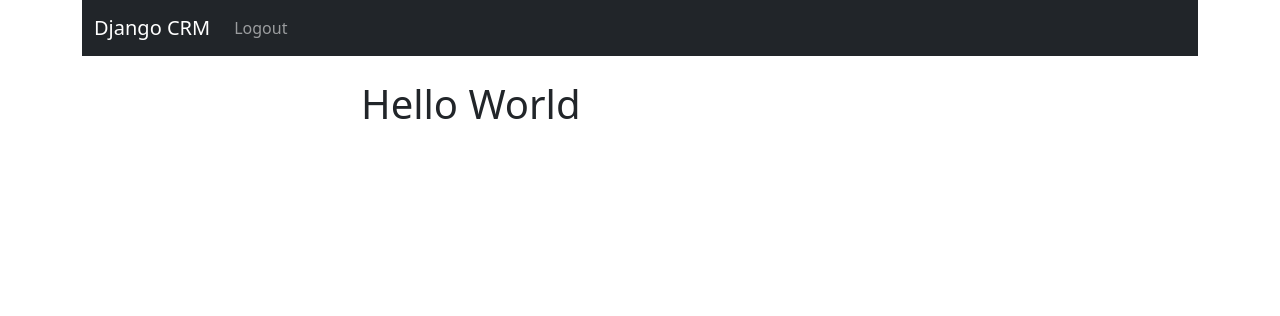
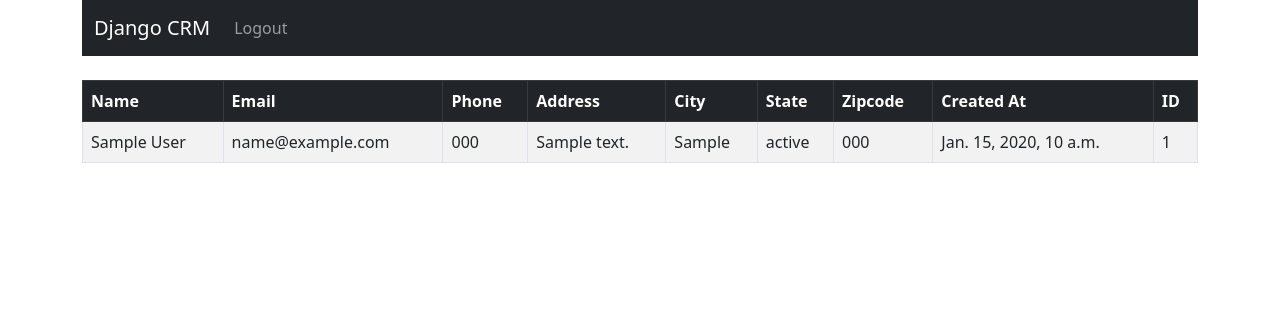
Before and after one commit to lddi-lab/Django-CRM, a Django app: page / in a window 1280 px wide. Shown: the top 316 px of the page. Run offline with Django 4.2, Linux system fonts and the light colour scheme; a user stored in the database is signed in; tables that the repository leaves empty hold one stand-in row (values such as "Sample post").

Commit message:
display records at home page

```diff
--- a/dcrm/website/templates/home.html
+++ b/dcrm/website/templates/home.html
@@ -2,11 +2,44 @@
 
 {% block content %}
 
-<div class="col-md-6 offset-md-3">
 
     {% if user.is_authenticated %}
 
-    <h1>Hello World</h1>
+    <table class="table table-striped table-hover table-bordered">
+      <thead class="table-dark">
+        <tr>
+          <th scope="col">Name</th>
+          <th scope="col">Email</th>
+          <th scope="col">Phone</th>
+          <th scope="col">Address</th>
+          <th scope="col">City</th>
+          <th scope="col">State</th>
+          <th scope="col">Zipcode</th>
+          <th scope="col">Created At</th>
+          <th scope="col">ID</th>
+        </tr>
+      </thead>
+      <tbody>
+        {% if records %}
+          {% for record in records %}
+          <tr>
+            <td>{{ record.first_name }}
+            {{ record.last_name }}</td>
+            <td>{{ record.email }}</td>
+            <td>{{ record.phone }}</td>
+            <td>{{ record.address }}</td>
+            <td>{{ record.city }}</td>
+            <td>{{ record.state }}</td>
+            <td>{{ record.zipcode }}</td>
+            <td>{{ record.created_at }}</td>
+            <td>{{ record.id }}</td>
+          </tr>
+          {% endfor %}
+
+        {% endif %}
+      </tbody>
+    </table>
+
 
     {% else %}
 
@@ -24,8 +57,6 @@
         <button type="submit" class="btn btn-secondary">Login</button>
     </form>
 
-</div>
-
     {% endif %}
 
 {% endblock %}
--- a/dcrm/website/views.py
+++ b/dcrm/website/views.py
@@ -2,8 +2,11 @@ from django.shortcuts import render, redirect
 from django.contrib.auth import authenticate, login, logout
 from django.contrib import messages
 from .forms import SignUpForm
+from .models import Record
 
 def home(request):
+    records = Record.objects.all()
+
     # Check to see if loggin in
     if request.method == 'POST':
         username = request.POST['username']
@@ -18,7 +21,7 @@ def home(request):
             messages.success(request, "There Was An Error Logging In.")
             return redirect('home')
     else:
-        return render(request, 'home.html', {})
+        return render(request, 'home.html', {'records':records})
 
 def logout_user(request):
     logout(request)
```
